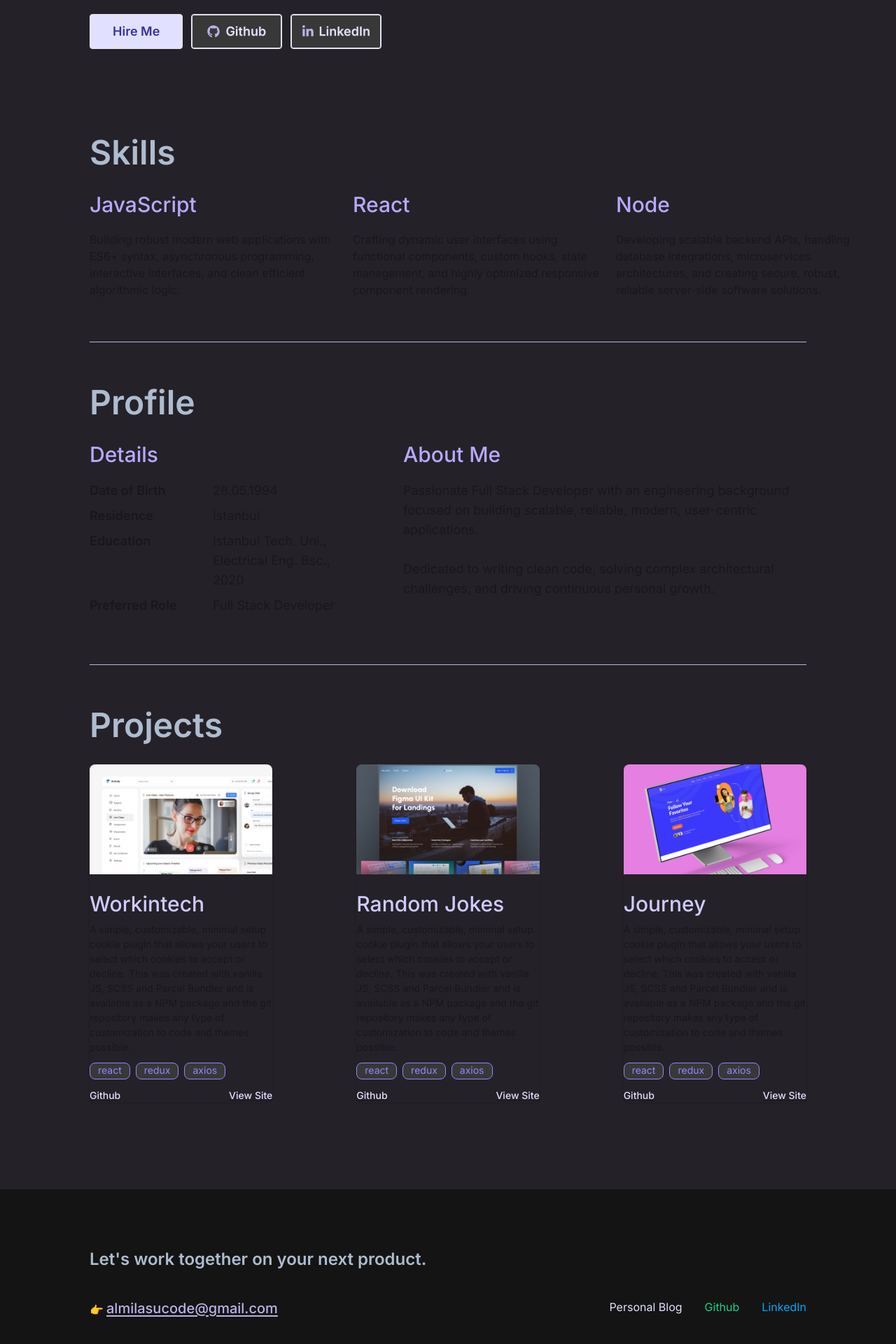
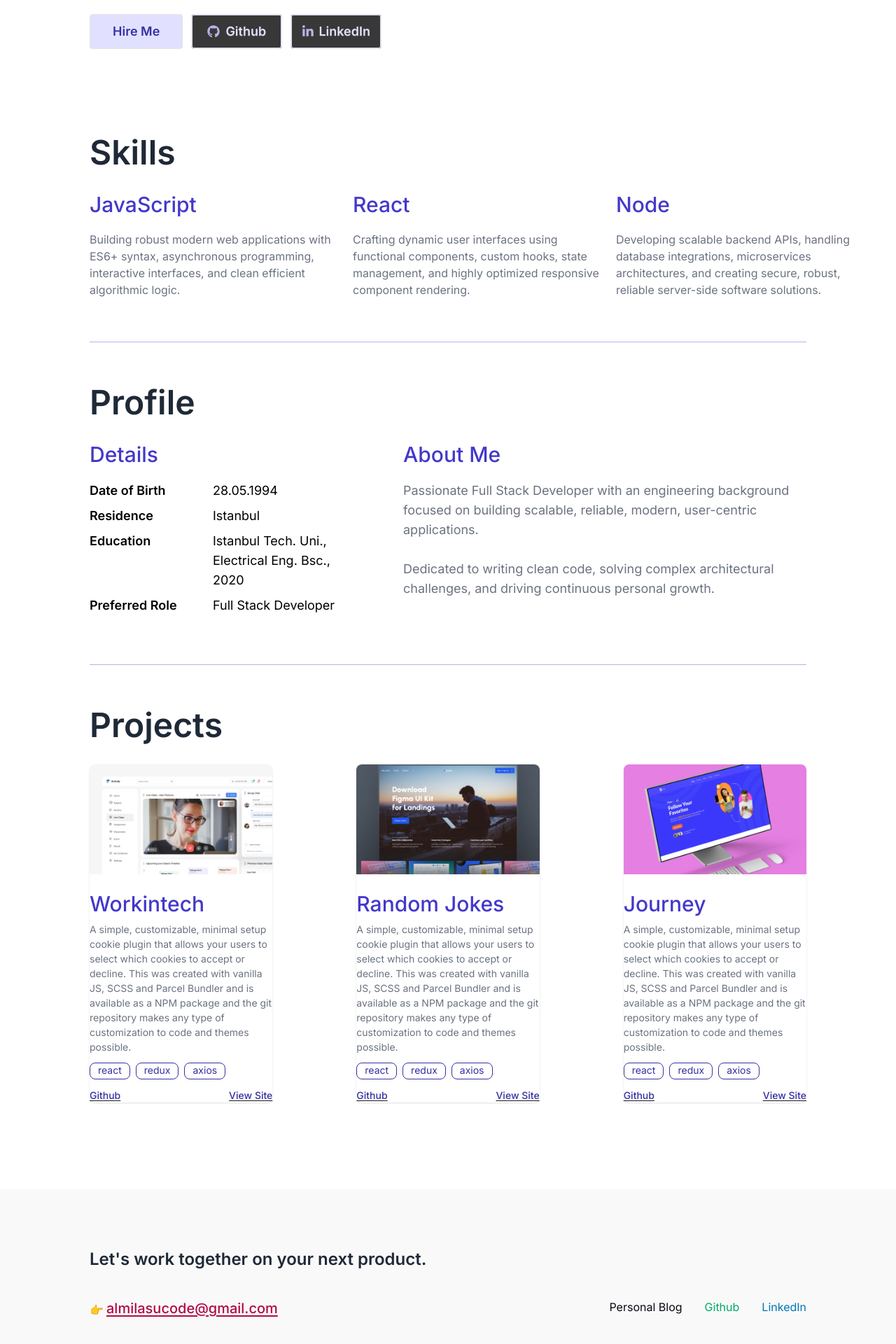
Before and after one commit to FatihPehlevan/WiT-Frontend-Portfolio-Challenge, a React (Vite) app: page / in a window 1280 px wide. Shown: the part 728-2648 px from the top of the page at 70% size. Built offline with nearby package versions, Linux system fonts and the light colour scheme.

Commit message:
Theme switch wip

```diff
--- a/src/App.jsx
+++ b/src/App.jsx
@@ -5,11 +5,15 @@ import Profile from '@/components/Profile';
 import Projects from '@/components/Projects';
 import Footer from '@/components/Footer';
 import LangSwitchContextProvider from './contexts/LangSwitchContext';
+import ThemeSwitchContextProvider from './contexts/ThemeSwitchContext';
+import { useContext } from 'react';
+import { ThemeSwitchContext } from '@/contexts/ThemeSwitchContext';
 
 function App() {
   return (
     <LangSwitchContextProvider>
-      <div className="bg-dark-background h-full pt-6">
+      <ThemeSwitchContextProvider>
+        <div className="bg-white dark:bg-dark-background h-full pt-6">
           <Header />
           <div className="w-4/5  mx-auto flex flex-col gap-0 lg:max-w-7xl">
             <Hero />
@@ -19,6 +23,7 @@ function App() {
           </div>
           <Footer />
         </div>
+      </ThemeSwitchContextProvider>
     </LangSwitchContextProvider>
   );
 }
--- a/src/components/Footer.jsx
+++ b/src/components/Footer.jsx
@@ -1,12 +1,14 @@
 import { LangSwitchContext } from '@/contexts/LangSwitchContext';
 import { useContext } from 'react';
+import { ThemeSwitchContext } from '@/contexts/ThemeSwitchContext';
 
 export default function Footer() {
   const { language } = useContext(LangSwitchContext);
+  const { theme } = useContext(ThemeSwitchContext);
   return (
-    <footer className=" bg-dark-footer-bg py-8 lg:py-21">
+    <footer className="bg-light-footer-bg dark:bg-dark-footer-bg py-8 lg:py-21">
       <div className="flex flex-col w-4/5 mx-auto gap-4 lg:max-w-7xl lg:gap-10">
-        <h3 className="text-2xl font-inter font-semibold text-dark-heading">
+        <h3 className="text-2xl font-inter font-semibold text-[#1F2937] dark:text-dark-heading">
           {language === 'en'
             ? "Let's work together on your next product."
             : 'Sıradaki ürününüz üzerinde birlikte çalışalım.'}
@@ -14,16 +16,20 @@ export default function Footer() {
         <div className="flex flex-col gap-4 lg:flex-row lg:justify-between">
           <span className="flex gap-1">
             <span className="pt-1">👉</span>
-            <span className="text-xl underline underline-offset-3 font-inter font-medium text-dark-tertiary">
+            <span className="text-xl underline underline-offset-3 font-inter font-medium text-light-footer-red dark:text-dark-tertiary">
               almilasucode@gmail.com
             </span>
           </span>
           <div className="flex gap-8 font-inter">
-            <span className="text-dark-cta-button-bg">
+            <span className="text-[#0A0A14] dark:text-dark-cta-button-bg">
               {language === 'en' ? 'Personal Blog' : 'Kişisel Blog'}
             </span>
-            <span className="text-dark-footer-github">Github</span>
-            <span className="text-dark-footer-linkedIn">LinkedIn</span>
+            <span className="text-[#00AB6B] dark:text-dark-footer-github">
+              Github
+            </span>
+            <span className="text-[#0077B5] dark:text-dark-footer-linkedIn">
+              LinkedIn
+            </span>
           </div>
         </div>
       </div>
--- a/src/components/Profile.jsx
+++ b/src/components/Profile.jsx
@@ -22,27 +22,27 @@ export default function Profile() {
 
   return (
     <section className="flex flex-col gap-4 py-8 border-b border-dark-tertiary lg:gap-8 lg:pt-15.5 lg:pb-15.5 ">
-      <h2 className="text-3xl text-dark-heading font-inter font-semibold lg:text-5xl">
+      <h2 className="text-3xl text-[#1F2937]  dark:text-dark-heading font-inter font-semibold lg:text-5xl">
         {profileTxt.title}
       </h2>
       <div className="flex flex-col gap-4 lg:flex-row-reverse lg:justify-end lg:gap-24">
         <div className="flex flex-col gap-4 lg:gap-5">
-          <h3 className="text-dark-subheading text-xl font-inter font-medium lg:text-3xl">
+          <h3 className="text-[#4338CA] dark:text-dark-subheading text-xl font-inter font-medium lg:text-3xl">
             {profileTxt.aboutMeTitle}
           </h3>
-          <p className="lg:w-xl lg:text-lg font-inter whitespace-pre-line">
+          <p className="lg:w-xl lg:text-lg font-inter whitespace-pre-line text-[#6B7280] dark:text-white">
             {profileTxt.aboutMe}
           </p>
         </div>
         <div className="flex flex-col gap-2 lg:gap-5">
-          <h3 className="text-dark-subheading text-xl font-inter font-medium lg:text-3xl">
+          <h3 className="text-[#4338CA] dark:text-dark-subheading text-xl font-inter font-medium lg:text-3xl">
             {profileTxt.detailsTitle}
           </h3>
           <div>
             {profileTxt.details.map((detail) => (
               <div
                 key={detail.id}
-                className="grid grid-cols-2 lg:pb-2 lg:text-lg font-inter"
+                className="grid grid-cols-2 lg:pb-2 lg:text-lg font-inter text-black dark:text-white"
               >
                 <span className="font-semibold">{detail.label}</span>
                 <span className="lg:w-48">{detail.value}</span>
--- a/src/components/ProjectCard.jsx
+++ b/src/components/ProjectCard.jsx
@@ -10,23 +10,25 @@ export default function ProjectCard({ project }) {
         <img src={img} />
       </figure>
       <div className="card-body px-0 pb-0 ">
-        <h2 className="card-title text-dark-project-title font-inter font-normal text-xl lg:text-3xl lg:font-medium">
+        <h2 className="card-title text-[#4338CA] dark:text-dark-project-title font-inter font-normal text-xl lg:text-3xl lg:font-medium">
           {title}
         </h2>
-        <p className="font-inter">{summary}</p>
+        <p className="font-inter text-[#6B7280] dark:text-white">{summary}</p>
         <div className="card-actions justify-start pt-1">
           {tags.map((tag, index) => (
             <div
               key={index}
-              className="badge badge-outline font-inter text-logo-text bg-dark-link-bg pb-0.5 leading-none"
+              className="badge badge-outline font-inter bg-white text-[#3730A3] dark:text-logo-text dark:bg-dark-link-bg pb-0.5 leading-none"
             >
               {tag}
             </div>
           ))}
         </div>
         <div className="flex justify-between underline underline-offset-2 pt-1 font-inter lg:font-medium">
-          <span className="text-dark-cta-button-bg">Github</span>
-          <span className="text-dark-cta-button-bg">
+          <span className="text-[#3730A3] dark:text-dark-cta-button-bg">
+            Github
+          </span>
+          <span className="text-[#3730A3] dark:text-dark-cta-button-bg">
             {language === 'en' ? 'View Site' : 'Siteyi Gör'}
           </span>
         </div>
--- a/src/components/Projects.jsx
+++ b/src/components/Projects.jsx
@@ -18,7 +18,7 @@ export default function Projects() {
 
   return (
     <section className="flex flex-col gap-4 pt-8 pb-16 lg:gap-8 lg:pb-31 lg:pt-15.5">
-      <h2 className="text-3xl font-inter font-semibold text-dark-heading lg:text-5xl">
+      <h2 className="text-3xl font-inter font-semibold text-[#1F2937] dark:text-dark-heading lg:text-5xl">
         {projectsTxt.title}
       </h2>
       <div className="flex flex-col gap-8 lg:grid lg:grid-cols-3 lg:gap-30">
--- a/src/components/Skills.jsx
+++ b/src/components/Skills.jsx
@@ -16,16 +16,18 @@ export default function Skills() {
 
   return (
     <section className="flex flex-col gap-4 pt-16 pb-8 border-b border-dark-tertiary lg:gap-8 lg:pt-31 lg:pb-15.5  ">
-      <h2 className="text-3xl font-inter font-semibold text-dark-heading lg:text-5xl">
+      <h2 className="text-3xl font-inter font-semibold text-[#1F2937] dark:text-dark-heading lg:text-5xl">
         {skillsTxt.title}
       </h2>
       <div className="flex flex-col gap-4 lg:flex-row lg:justify-between">
         {skillsTxt.skills.map((skill) => (
           <div key={skill.id} className="flex flex-col gap-2 lg:gap-5">
-            <h3 className="text-dark-subheading text-xl font-inter font-medium lg:text-3xl">
+            <h3 className="text-[#4338CA] dark:text-dark-subheading text-xl font-inter font-medium lg:text-3xl">
               {skill.title}
             </h3>
-            <p className="lg:w-90 font-inter">{skill.text}</p>
+            <p className="lg:w-90 font-inter text-[#6B7280] dark:text-white">
+              {skill.text}
+            </p>
           </div>
         ))}
       </div>
--- a/src/components/ThemeSwitcher.jsx
+++ b/src/components/ThemeSwitcher.jsx
@@ -1,8 +1,20 @@
-import { useContext } from 'react';
+import { useContext, useEffect } from 'react';
 import { LangSwitchContext } from '@/contexts/LangSwitchContext';
+import { ThemeSwitchContext } from '@/contexts/ThemeSwitchContext';
 
 export default function ThemeSwitcher() {
   const { language } = useContext(LangSwitchContext);
+  const { theme, setTheme } = useContext(ThemeSwitchContext);
+
+  useEffect(() => {
+    const root = document.documentElement;
+    if (theme === 'dark') {
+      root.classList.add('dark');
+    } else {
+      root.classList.remove('dark');
+    }
+  }, [theme]);
+
   return (
     <>
       <label className="flex cursor-pointer gap-2 pr-4 items-center">
@@ -22,7 +34,11 @@ export default function ThemeSwitcher() {
         </svg>
         <input
           type="checkbox"
-          value="synthwave"
+          value={theme}
+          onChange={() => {
+            setTheme(theme === 'dark' ? 'light' : 'dark');
+          }}
+          checked={theme === 'dark'}
           className="toggle theme-controller"
         />
         <svg
--- a/src/contexts/LangSwitchContext.jsx
+++ b/src/contexts/LangSwitchContext.jsx
@@ -1,5 +1,6 @@
-import { createContext, useState } from 'react';
+import { createContext } from 'react';
 import { useLocalStorage } from '@/hooks/useLocalStorage';
+
 export const LangSwitchContext = createContext();
 
 export default function LangSwitchContextProvider({ children }) {
--- a/src/contexts/ThemeSwitchContext.jsx
+++ b/src/contexts/ThemeSwitchContext.jsx
@@ -1,9 +1,10 @@
-import { createContext, useState } from 'react';
+import { createContext, useEffect } from 'react';
+import { useLocalStorage } from '@/hooks/useLocalStorage';
 
-const ThemeSwitchContext = createContext();
+export const ThemeSwitchContext = createContext();
 
 export default function ThemeSwitchContextProvider({ children }) {
-  const [theme, setTheme] = useState('dark');
+  const [theme, setTheme] = useLocalStorage('theme', 'light');
 
   return (
     <ThemeSwitchContext.Provider value={{ theme, setTheme }}>
--- a/src/index.css
+++ b/src/index.css
@@ -1,5 +1,7 @@
 @import 'tailwindcss';
 @plugin "daisyui";
+
+@custom-variant dark (&:where(.dark, .dark *));
 
 @theme {
   --font-roboto: 'Roboto', sans-serif;
@@ -13,8 +15,10 @@
   --color-dark-cta-button-bg: #e1e1ff;
   --color-dark-link-bg: #383838;
   --color-dark-footer-bg: #141414;
+  --color-light-footer-bg: #f9f9f9;
   --color-dark-footer-linkedIn: #0ba6f6;
   --color-dark-footer-github: #17d18b;
+  --color-light-footer-red: #af0c48;
   --color-dark-header-aux: #777777;
   --color-dark-project-title: #cfcbff;
   --color-dark-theme-switch-text: #d9d9d9;
```
Also changed, not shown: src/components/Hero.jsx (+4 -4 lines). Lines whose indentation alone changed are shown as unchanged.
